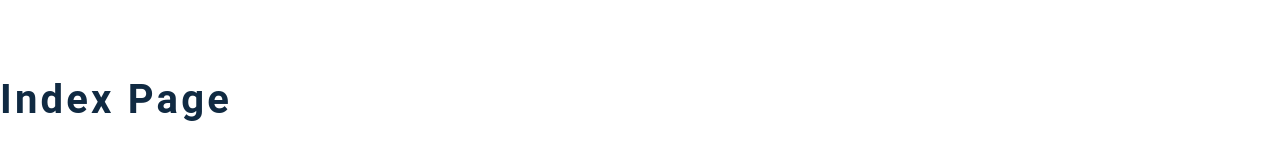
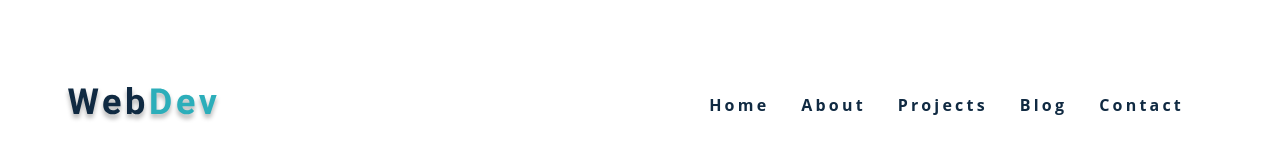
Before and after one commit to Shadab420/shadabs-planet, a Gatsby site: page / in a window 1280 px wide. Built offline with nearby package versions, Linux system fonts and the light colour scheme; Gatsby itself is replaced by a stand-in of ours.

Commit message:
added navbar component

```diff
--- a/src/components/Layout.js
+++ b/src/components/Layout.js
@@ -6,7 +6,8 @@ import Footer from "./Footer"
 const Layout = ({ children }) => {
   return (
     <>
-      <h2>layout component</h2>
+      <Navbar/>
+      {children}
     </>
   )
 }
--- a/src/components/Navbar.js
+++ b/src/components/Navbar.js
@@ -3,7 +3,19 @@ import logo from "../assets/logo.svg"
 import { FaAlignRight } from "react-icons/fa"
 import PageLinks from "../constants/links"
 const Navbar = () => {
-  return <h2>navbar component</h2>
+  return (
+    <nav className="nav">
+      <div className="nav-center">
+        <div className="nav-header">
+          <img src={logo} alt="logo"/>
+          <button type="button" className="toggle-btn">
+              <FaAlignRight/>
+          </button>
+        </div>
+        <PageLinks styleClass="nav-links"></PageLinks>
+      </div>
+    </nav>
+  )
 }
 
 export default Navbar
--- a/src/pages/index.js
+++ b/src/pages/index.js
@@ -7,6 +7,6 @@ import Jobs from "../components/Jobs"
 import Projects from "../components/Projects"
 import Blogs from "../components/Blogs"
 export default () => {
-  return <h2>index page</h2>
+  return <Layout></Layout>
 }
 // ...GatsbyImageSharpFluid
```
Also changed, not shown: 1 other file.
